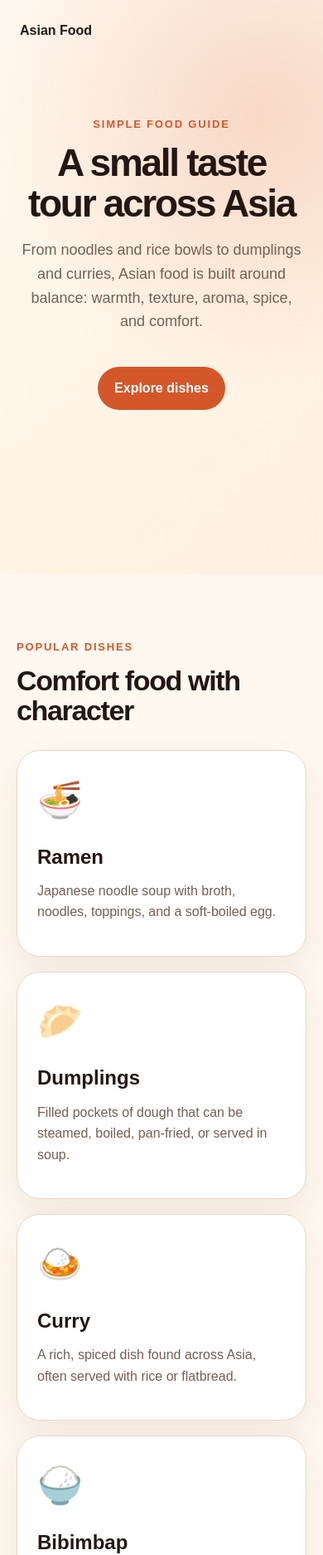
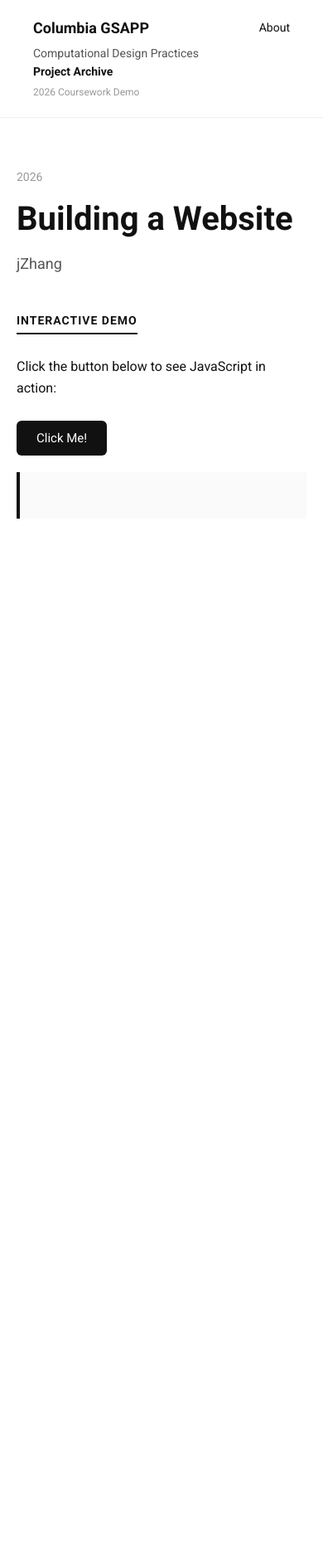
Before and after one commit to jzhang2468/my-first-repo, a plain HTML site: page index.html in a window 390 px wide. Shown: the top 1874 px of the page at 83% size. After the commit the page ends 844 px from the top, so only its background shows below. Drawn offline with Linux system fonts and the light colour scheme.

Commit message:
fix js bug

```diff
--- a/index.html
+++ b/index.html
@@ -1,106 +1,44 @@
 <!DOCTYPE html>
 <html lang="en">
 <head>
-  <meta charset="UTF-8" />
-  <meta name="viewport" content="width=device-width, initial-scale=1.0" />
-  <title>Asian Food Guide</title>
-  <link rel="stylesheet" href="style.css" />
+    <meta charset="UTF-8">
+    <meta name="viewport" content="width=device-width, initial-scale=1.0">
+    <title>Project Archive · jZhang</title>
+
+    <link href="https://fonts.googleapis.com/css2?family=Roboto:wght@300;400;700&display=swap" rel="stylesheet">
+
+    <link rel="stylesheet" href="style.css">
 </head>
 <body>
-  <header class="hero">
-    <nav>
-      <a href="#" class="logo">Asian Food</a>
-      <div class="nav-links">
-        <a href="#dishes">Dishes</a>
-        <a href="#flavors">Flavors</a>
-        <a href="#try">Try This</a>
-      </div>
-    </nav>
 
-    <section class="hero-content">
-      <p class="eyebrow">simple food guide</p>
-      <h1>A small taste tour across Asia</h1>
-      <p>
-        From noodles and rice bowls to dumplings and curries, Asian food is built around
-        balance: warmth, texture, aroma, spice, and comfort.
-      </p>
-      <a class="button" href="#dishes">Explore dishes</a>
-    </section>
-  </header>
 
-  <main>
-    <section id="dishes" class="section">
-      <div class="section-title">
-        <p class="eyebrow">popular dishes</p>
-        <h2>Comfort food with character</h2>
-      </div>
+    <header>
+        <div class="left">
+            <div class="institution">Columbia GSAPP</div>
+            <div class="practice">
+                Computational Design Practices<br>
+                <span>Project Archive</span>
+            </div>
+            <div class="subtitle">2026 Coursework Demo</div>
+        </div>
+        <div class="right">
+            <a href="#">About</a>
+        </div>
+    </header>
 
-      <div class="cards">
-        <article class="card">
-          <div class="food-emoji">🍜</div>
-          <h3>Ramen</h3>
-          <p>Japanese noodle soup with broth, noodles, toppings, and a soft-boiled egg.</p>
-        </article>
+    <main>
+        <div class="project-meta">2026</div>
+        <div class="project-title">Building a Website</div>
+        <div class="project-subtitle">jZhang</div>
+        <section class="interactive">
+            <div class="section-title">Interactive Demo</div>
+            <p>Click the button below to see JavaScript in action:</p>
+            <button id="demoButton">Click Me!</button>
 
-        <article class="card">
-          <div class="food-emoji">🥟</div>
-          <h3>Dumplings</h3>
-          <p>Filled pockets of dough that can be steamed, boiled, pan-fried, or served in soup.</p>
-        </article>
+            <div id="messageDisplay"></div>
+        </section>
+    </main>
 
-        <article class="card">
-          <div class="food-emoji">🍛</div>
-          <h3>Curry</h3>
-          <p>A rich, spiced dish found across Asia, often served with rice or flatbread.</p>
-        </article>
-
-        <article class="card">
-          <div class="food-emoji">🍚</div>
-          <h3>Bibimbap</h3>
-          <p>Korean mixed rice topped with vegetables, egg, sauce, and sometimes meat.</p>
-        </article>
-      </div>
-    </section>
-
-    <section id="flavors" class="section split">
-      <div>
-        <p class="eyebrow">flavor notes</p>
-        <h2>What makes it memorable?</h2>
-        <p>
-          Many Asian cuisines use contrast beautifully: hot and cold, soft and crunchy,
-          sweet and salty, fresh herbs and deep broths. A good meal feels composed, like
-          a little edible orchestra.
-        </p>
-      </div>
-
-      <div class="flavor-list">
-        <div><strong>Salty</strong><span>soy sauce, fish sauce, miso</span></div>
-        <div><strong>Spicy</strong><span>chili oil, curry paste, peppercorn</span></div>
-        <div><strong>Fresh</strong><span>cilantro, basil, scallion, lime</span></div>
-        <div><strong>Umami</strong><span>mushroom, seaweed, fermented sauces</span></div>
-      </div>
-    </section>
-
-    <section id="try" class="section try-box">
-      <p class="eyebrow">try this</p>
-      <h2>Pick a mood</h2>
-      <p>Click a button to get a simple dinner idea.</p>
-
-      <div class="buttons">
-        <button data-food="A cozy bowl of miso ramen with scallions and egg.">Cozy</button>
-        <button data-food="Crispy scallion pancakes with a bright dipping sauce.">Snacky</button>
-        <button data-food="Thai green curry with rice and fresh basil.">Spicy</button>
-        <button data-food="Vegetable dumplings with chili oil.">Shareable</button>
-      </div>
-
-      <p id="suggestion">Tonight’s idea will appear here.</p>
-    </section>
-  </main>
-
-  <footer>
-    <p>Made as a simple website about Asian food.</p>
-  </footer>
-
-  <script src="script.js"></script>
+    <script src="script.js"></script>
 </body>
 </html>
--- a/script.js
+++ b/script.js
@@ -1,8 +1,29 @@
-const buttons = document.querySelectorAll("button[data-food]");
-const suggestion = document.querySelector("#suggestion");
 
-buttons.forEach(button => {
-  button.addEventListener("click", () => {
-    suggestion.textContent = button.dataset.food;
-  });
+document.addEventListener('DOMContentLoaded', function () {
+    const button = document.getElementById('demoButton');
+    const messageArea = document.getElementById('messageDisplay');
+
+    let clickCount = 0;
+
+    button.addEventListener('click', function () {
+        clickCount++;
+        console.log('Button was clicked ' + clickCount + ' time(s)');
+
+        const currentTime = new Date().toLocaleTimeString();
+
+        const message = 'Hello! You clicked the button ' + clickCount +
+                        ' time(s). Last click at ' + currentTime + '.';
+
+        messageArea.textContent = message;
+
+        messageArea.classList.remove('show');
+        void messageArea.offsetWidth;
+        messageArea.classList.add('show');
+
+        button.textContent = 'Thanks for clicking!';
+
+        setTimeout(function () {
+            button.textContent = 'Click Me!';
+        }, 2000);
+    });
 });
--- a/style.css
+++ b/style.css
@@ -1,233 +1,120 @@
-* {
-  box-sizing: border-box;
-}
 
-:root {
-  --bg: #fff8ef;
-  --paper: #ffffff;
-  --text: #241713;
-  --muted: #745f55;
-  --accent: #d4572a;
-  --accent-dark: #9f351a;
-  --line: #ead7c7;
-}
+@import url('https://fonts.googleapis.com/css2?family=Roboto:wght@300;400;700&display=swap');
 
 body {
+    font-family: 'Roboto', sans-serif;
+    background-color: #ffffff;
+    color: #111;
     margin: 0;
-  font-family: Arial, Helvetica, sans-serif;
-  color: var(--text);
-  background: var(--bg);
     line-height: 1.6;
 }
 
-a {
-  color: inherit;
+header {
+    display: flex;
+    justify-content: space-between;
+    align-items: flex-start;
+    padding: 20px 40px;
+    border-bottom: 1px solid #eee;
 }
 
-.hero {
-  min-height: 82vh;
-  padding: 24px;
-  background:
-    radial-gradient(circle at 80% 20%, rgba(212, 87, 42, .18), transparent 320px),
-    linear-gradient(135deg, #fff8ef, #fff1df);
-}
-
-nav {
-  width: min(1100px, 100%);
-  margin: 0 auto;
-  display: flex;
-  justify-content: space-between;
-  align-items: center;
-}
-
-.logo {
-  font-weight: 800;
-  text-decoration: none;
-}
-
-.nav-links {
-  display: flex;
-  gap: 22px;
-}
-
-.nav-links a {
-  color: var(--muted);
-  text-decoration: none;
-  font-size: 15px;
-}
-
-.hero-content {
-  width: min(780px, 100%);
-  margin: 130px auto 0;
-  text-align: center;
-}
-
-.eyebrow {
-  margin: 0 0 12px;
-  color: var(--accent);
-  font-size: 13px;
-  font-weight: 800;
-  letter-spacing: .14em;
-  text-transform: uppercase;
-}
-
-h1,
-h2,
-h3 {
-  margin: 0;
-  line-height: 1.05;
-}
-
-h1 {
-  font-size: clamp(46px, 8vw, 88px);
-  letter-spacing: -0.05em;
-}
-
-h2 {
-  font-size: clamp(34px, 5vw, 58px);
-  letter-spacing: -0.04em;
-}
-
-h3 {
-  font-size: 24px;
-}
-
-.hero-content p:not(.eyebrow),
-.section > p,
-.split p,
-.try-box p {
-  color: var(--muted);
+header .institution {
+    font-weight: 700;
     font-size: 18px;
 }
 
-.button {
-  display: inline-block;
-  margin-top: 22px;
-  padding: 13px 20px;
-  border-radius: 999px;
-  background: var(--accent);
-  color: white;
-  text-decoration: none;
-  font-weight: 700;
+header .practice {
+    margin-top: 4px;
+    font-size: 14px;
+    color: #555;
 }
 
-.section {
-  width: min(1100px, calc(100% - 40px));
-  margin: 0 auto;
-  padding: 78px 0;
+header .practice span {
+    font-weight: 700;
+    color: #111;
 }
 
-.section-title {
-  max-width: 680px;
-  margin-bottom: 30px;
+header .subtitle {
+    margin-top: 4px;
+    font-size: 12px;
+    color: #999;
 }
 
-.cards {
-  display: grid;
-  grid-template-columns: repeat(4, 1fr);
-  gap: 18px;
+header .right a {
+    color: #111;
+    text-decoration: none;
+    font-size: 14px;
+}
+header .right a:hover {
+    text-decoration: underline;
 }
 
-.card {
-  padding: 24px;
-  border: 1px solid var(--line);
-  border-radius: 28px;
-  background: var(--paper);
-  box-shadow: 0 18px 40px rgba(80, 45, 20, .08);
+main {
+    max-width: 800px;
+    margin: 60px auto;
+    padding: 0 20px;
 }
 
-.food-emoji {
-  margin-bottom: 20px;
-  font-size: 44px;
+.project-meta {
+    font-size: 14px;
+    color: #999;
 }
 
-.card p {
-  color: var(--muted);
+.project-title {
+    font-size: 40px;
+    font-weight: 700;
+    margin: 8px 0;
 }
 
-.split {
-  display: grid;
-  grid-template-columns: .9fr 1.1fr;
-  gap: 40px;
-  align-items: center;
+.project-subtitle {
+    font-size: 18px;
+    color: #555;
+    margin-bottom: 40px;
 }
 
-.flavor-list {
-  display: grid;
-  gap: 12px;
-}
 
-.flavor-list div {
-  display: flex;
-  justify-content: space-between;
-  gap: 20px;
-  padding: 18px;
-  border-radius: 18px;
-  background: var(--paper);
-  border: 1px solid var(--line);
-}
-
-.flavor-list span {
-  color: var(--muted);
-  text-align: right;
-}
-
-.try-box {
-  text-align: center;
-  padding: 70px 30px;
-  border-radius: 34px;
-  background: var(--paper);
-  border: 1px solid var(--line);
-  margin-bottom: 70px;
-}
-
-.buttons {
-  display: flex;
-  justify-content: center;
-  flex-wrap: wrap;
-  gap: 12px;
-  margin: 26px 0;
+.section-title {
+    font-weight: 700;
+    text-transform: uppercase;
+    margin-bottom: 10px;
+    font-size: 14px;
+    letter-spacing: 1px;
+    border-bottom: 2px solid #111;
+    display: inline-block;
+    padding-bottom: 4px;
 }
 
 button {
-  border: 1px solid var(--line);
-  border-radius: 999px;
-  padding: 12px 18px;
-  background: #fff8ef;
-  color: var(--text);
-  font: inherit;
+    background-color: #111;
+    color: white;
+    border: none;
+    padding: 12px 24px;
+    border-radius: 6px;
     cursor: pointer;
+    font-family: 'Roboto', sans-serif;
+    font-size: 15px;
+    transition: background-color 0.3s;
+    margin-top: 10px;
 }
 
+
 button:hover {
-  border-color: var(--accent);
-  color: var(--accent-dark);
+    background-color: #333;
 }
 
-#suggestion {
-  min-height: 30px;
-  font-weight: 700;
-  color: var(--accent-dark);
+#messageDisplay {
+    margin-top: 20px;
+    padding: 16px;
+    border-left: 4px solid #111;
+    background-color: #fafafa;
+    min-height: 24px;
+    color: #333;
 }
 
-footer {
-  padding: 34px 20px;
-  text-align: center;
-  color: var(--muted);
-  border-top: 1px solid var(--line);
+
+#messageDisplay.show {
+    animation: fadeIn 0.4s ease;
 }
-
-@media (max-width: 850px) {
-  .cards,
-  .split {
-    grid-template-columns: 1fr;
+@keyframes fadeIn {
+    from { opacity: 0; transform: translateY(6px); }
+    to   { opacity: 1; transform: translateY(0); }
 }
-
-  .nav-links {
-    display: none;
-  }
-
-  .hero-content {
-    margin-top: 90px;
-  }
-}
```
Lines whose indentation alone changed are shown as unchanged.
